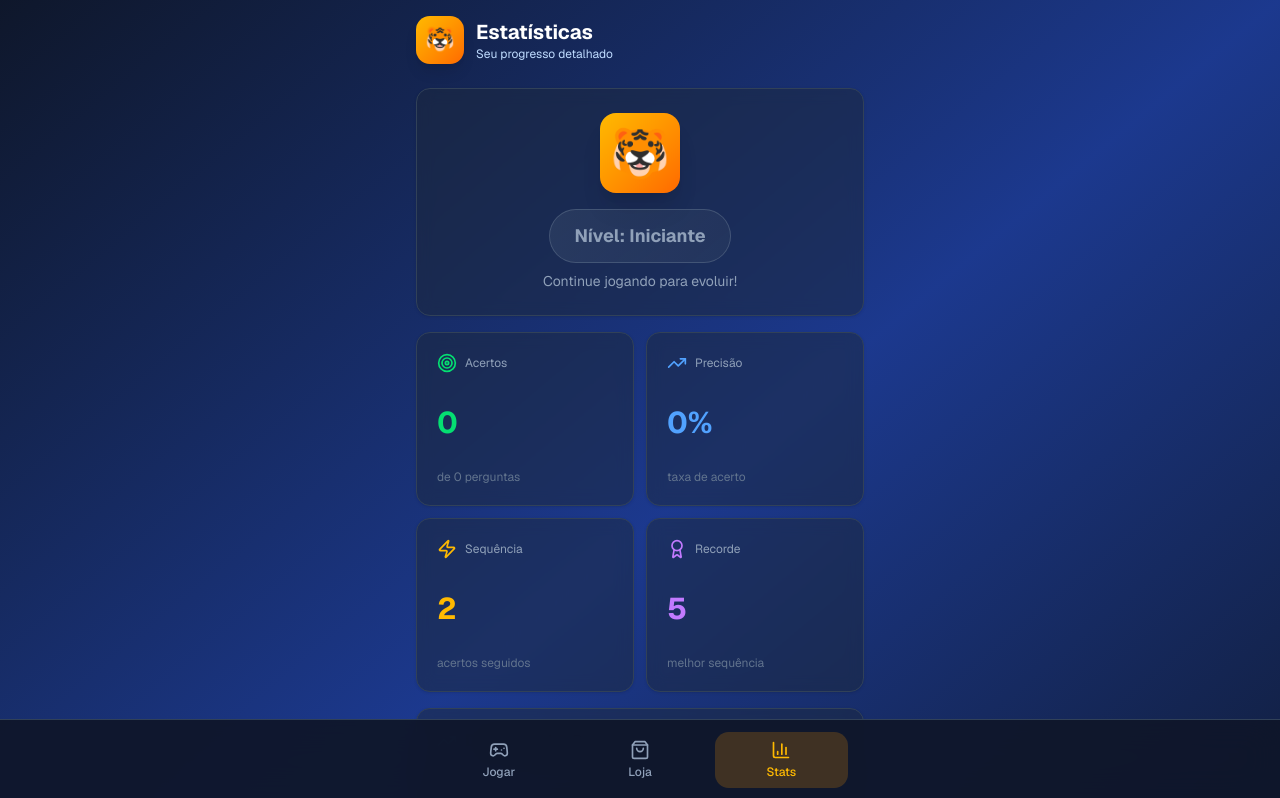
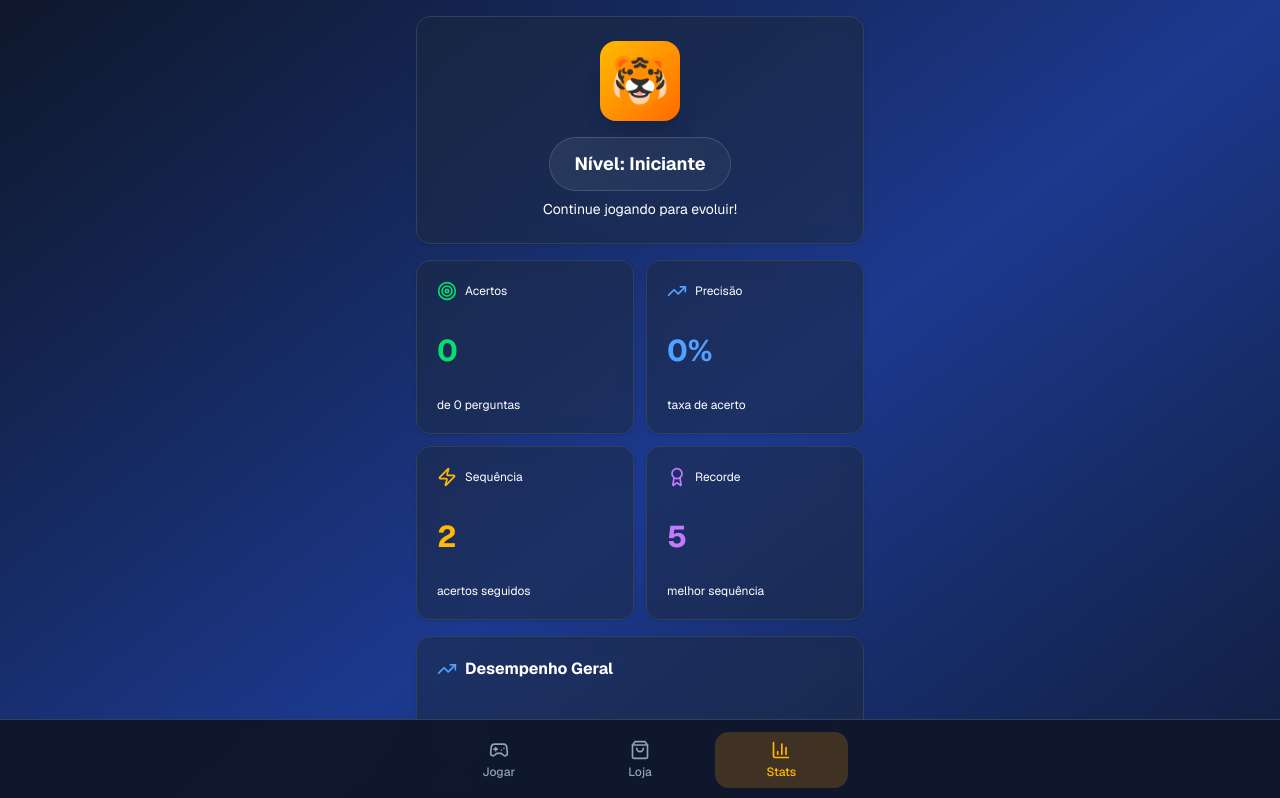
Before and after one commit to mfgustav0/little-tiger-edu-web, a Next.js app: page /stats in a window 1280 px wide. Shown: the top 798 px of the page. Built offline with nearby package versions, Linux system fonts and the light colour scheme.

Commit message:
chore: ajustes stats page

```diff
--- a/app/stats/page.tsx
+++ b/app/stats/page.tsx
@@ -5,7 +5,7 @@ import { Card } from "@/components/ui/card";
 import { TrendingUp, Target, Zap, Award } from "lucide-react";
 import { BottomNav } from "@/components/bottom-nav";
 import { gameStore } from "@/lib/game-store";
-import { Header } from "@/components/header";
+import { getMascotById, ShopItemIcon } from "@/lib/shop-items";
 
 export default function StatsPage() {
   const [stats, setStats] = useState({
@@ -18,6 +18,7 @@ export default function StatsPage() {
     streak: 0,
     bestStreak: 0,
   });
+  const [mascotIcon, setMascotIcon] = useState<ShopItemIcon>("");
 
   useEffect(() => {
     const data = gameStore.getData();
@@ -44,7 +45,7 @@ export default function StatsPage() {
   const getLevelColor = () => {
     if (stats.accuracy >= 80) return "text-amber-400";
     if (stats.accuracy >= 60) return "text-blue-400";
-    return "text-slate-400";
+    return "text-white";
   };
 
   const getLevelBg = () => {
@@ -55,22 +56,30 @@ export default function StatsPage() {
     return "from-slate-500/20 to-slate-600/20 border-slate-500/50";
   };
 
+  useEffect(() => {
+    const activeMascot = gameStore.getActiveMascot();
+    const mascot = getMascotById(activeMascot);
+
+    setMascotIcon(mascot.icon);
+  }, []);
+
+  const Icon = () => {
+    if (typeof mascotIcon === "string") {
+      return <span className="text-5xl">{mascotIcon}</span>;
+    }
+
+    const LucideIcon = mascotIcon;
+
+    return <LucideIcon className="size-12 text-black" />;
+  };
+
   return (
     <div className="min-h-screen bg-linear-to-br from-slate-900 via-blue-900 to-slate-900 text-white p-4 pb-28">
-      <div className="max-w-md mx-auto mb-6">
-        <Header
-          title="Estatísticas"
-          description="Seu progresso detalhado"
-        />
-      </div>
-
-      {/* Main Content */}
       <div className="max-w-md mx-auto space-y-4">
-        {/* Level Card */}
         <Card className="bg-slate-800/50 border-slate-700 backdrop-blur-sm p-6">
           <div className="text-center space-y-4">
             <div className="w-20 h-20 mx-auto bg-linear-to-br from-amber-400 to-orange-500 rounded-2xl flex items-center justify-center shadow-xl">
-              <span className="text-5xl">🐯</span>
+              <Icon />
             </div>
             <div>
               <div
@@ -80,7 +89,7 @@ export default function StatsPage() {
                   Nível: {stats.level}
                 </span>
               </div>
-              <p className="text-sm text-slate-400">
+              <p className="text-sm text-white">
                 Continue jogando para evoluir!
               </p>
             </div>
@@ -92,12 +101,12 @@ export default function StatsPage() {
           <Card className="bg-slate-800/50 border-slate-700 backdrop-blur-sm p-5">
             <div className="flex items-center gap-2 mb-2">
               <Target className="w-5 h-5 text-green-400" />
-              <span className="text-xs text-slate-400">Acertos</span>
+              <span className="text-xs text-white">Acertos</span>
             </div>
             <p className="text-3xl font-bold text-green-400">
               {stats.correctAnswers}
             </p>
-            <p className="text-xs text-slate-500 mt-1">
+            <p className="text-xs text-white mt-1">
               de {stats.totalGames} perguntas
             </p>
           </Card>
@@ -105,38 +114,38 @@ export default function StatsPage() {
           <Card className="bg-slate-800/50 border-slate-700 backdrop-blur-sm p-5">
             <div className="flex items-center gap-2 mb-2">
               <TrendingUp className="w-5 h-5 text-blue-400" />
-              <span className="text-xs text-slate-400">Precisão</span>
+              <span className="text-xs text-white">Precisão</span>
             </div>
             <p className="text-3xl font-bold text-blue-400">
               {stats.accuracy}%
             </p>
-            <p className="text-xs text-slate-500 mt-1">taxa de acerto</p>
+            <p className="text-xs text-white mt-1">taxa de acerto</p>
           </Card>
 
           <Card className="bg-slate-800/50 border-slate-700 backdrop-blur-sm p-5">
             <div className="flex items-center gap-2 mb-2">
               <Zap className="w-5 h-5 text-amber-400" />
-              <span className="text-xs text-slate-400">Sequência</span>
+              <span className="text-xs text-white">Sequência</span>
             </div>
             <p className="text-3xl font-bold text-amber-400">{stats.streak}</p>
-            <p className="text-xs text-slate-500 mt-1">acertos seguidos</p>
+            <p className="text-xs text-white mt-1">acertos seguidos</p>
           </Card>
 
           <Card className="bg-slate-800/50 border-slate-700 backdrop-blur-sm p-5">
             <div className="flex items-center gap-2 mb-2">
               <Award className="w-5 h-5 text-purple-400" />
-              <span className="text-xs text-slate-400">Recorde</span>
+              <span className="text-xs text-white">Recorde</span>
             </div>
             <p className="text-3xl font-bold text-purple-400">
               {stats.bestStreak}
             </p>
-            <p className="text-xs text-slate-500 mt-1">melhor sequência</p>
+            <p className="text-xs text-white mt-1">melhor sequência</p>
           </Card>
         </div>
 
         {/* Detailed Stats */}
         <Card className="bg-slate-800/50 border-slate-700 backdrop-blur-sm p-5">
-          <h3 className="font-bold mb-4 flex items-center gap-2">
+          <h3 className="font-bold mb-4 flex items-center gap-2 text-white">
             <TrendingUp className="w-5 h-5 text-blue-400" />
             Desempenho Geral
           </h3>
@@ -144,7 +153,7 @@ export default function StatsPage() {
           <div className="space-y-4">
             <div>
               <div className="flex justify-between text-sm mb-2">
-                <span className="text-slate-400">Acertos</span>
+                <span className="text-white">Acertos</span>
                 <span className="font-semibold text-green-400">
                   {stats.correctAnswers}
                 </span>
@@ -164,7 +173,7 @@ export default function StatsPage() {
 
             <div>
               <div className="flex justify-between text-sm mb-2">
-                <span className="text-slate-400">Erros</span>
+                <span className="text-white">Erros</span>
                 <span className="font-semibold text-red-400">
                   {stats.wrongAnswers}
                 </span>
@@ -184,7 +193,7 @@ export default function StatsPage() {
 
             <div>
               <div className="flex justify-between text-sm mb-2">
-                <span className="text-slate-400">Precisão</span>
+                <span className="text-white">Precisão</span>
                 <span className="font-semibold text-blue-400">
                   {stats.accuracy}%
                 </span>
```
